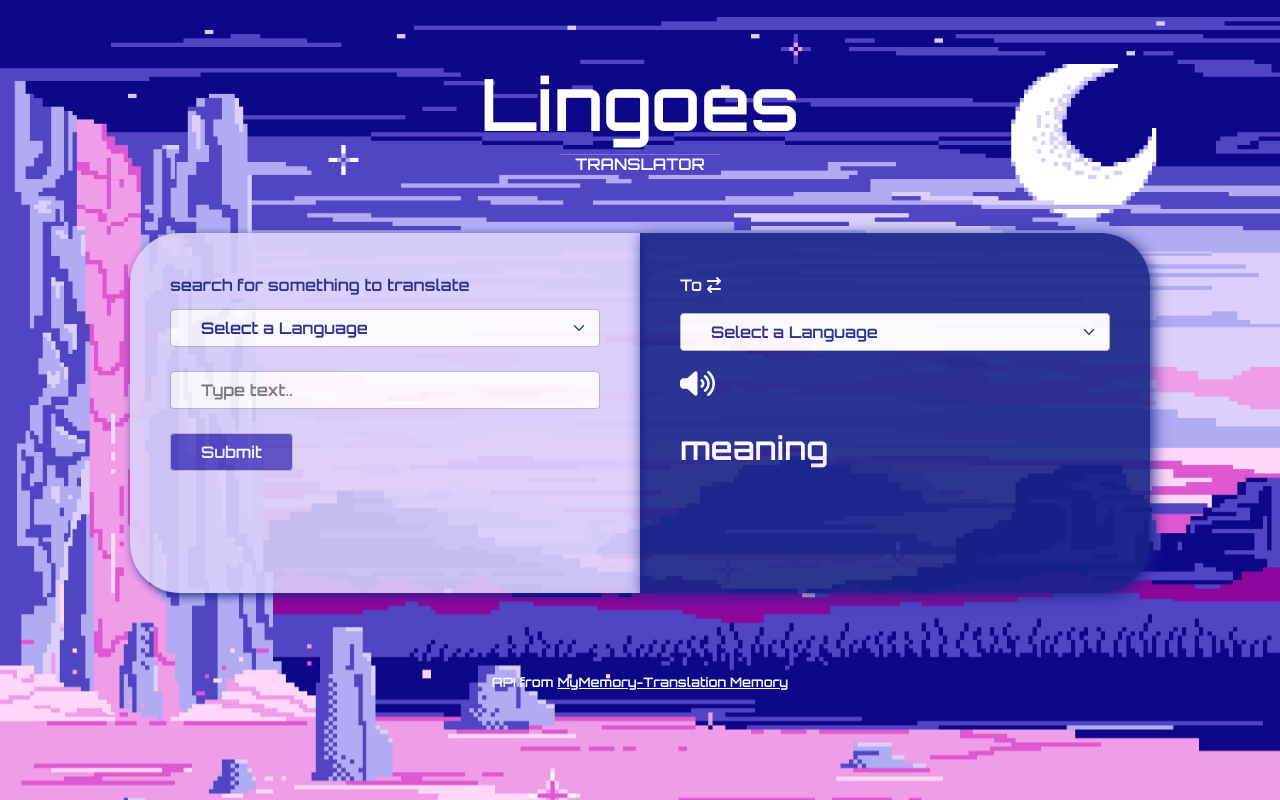
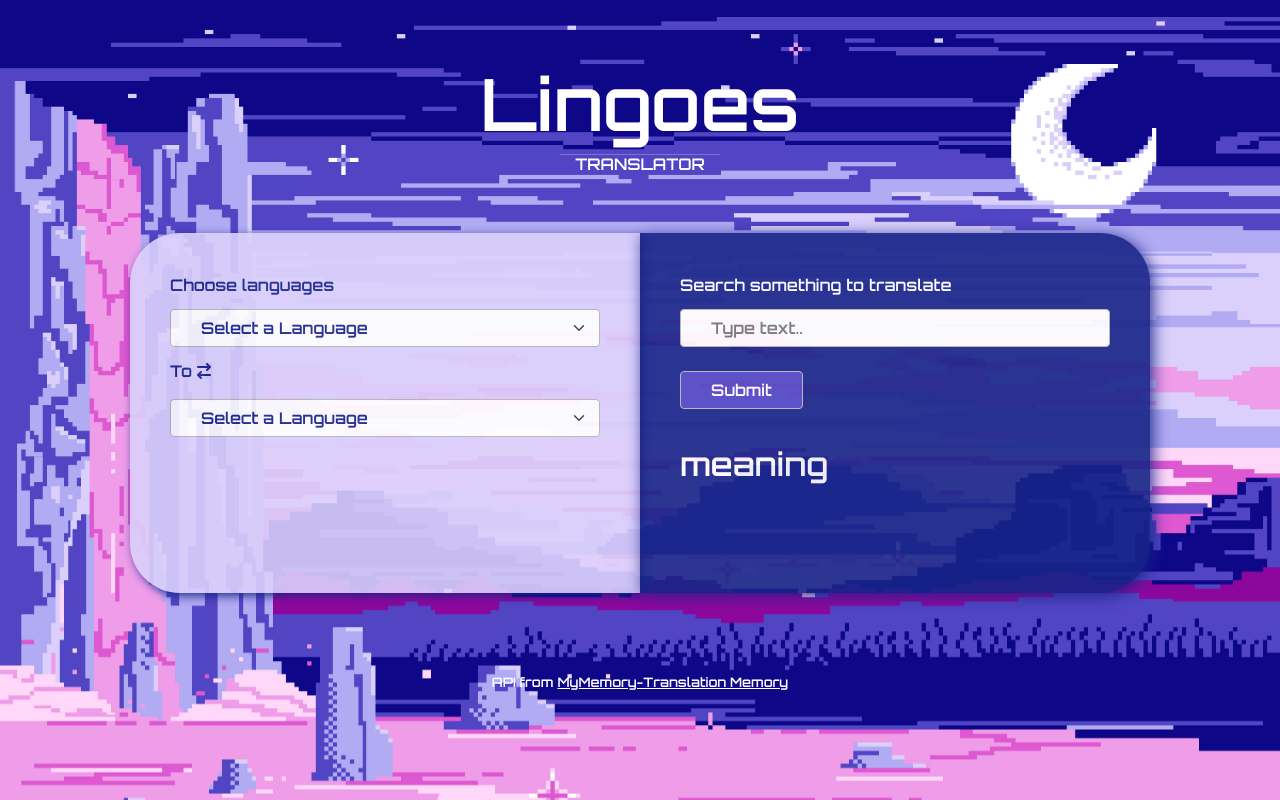
Before and after one commit to teytap/Lingoes-translate, a plain HTML site: page index.html in a window 1280 px wide. Drawn offline with nearby package versions, Linux system fonts and the light colour scheme; no server answers.

Commit message:
changed html form places

```diff
--- a/index.html
+++ b/index.html
@@ -42,7 +42,7 @@
     <main class="container">
       <div class="row">
         <div class="col initial">
-          search for something to translate
+          Choose languages
 
           <form action="">
             <select
@@ -58,18 +58,6 @@
               <option value="de">German</option>
               <option value="ja">Japanese</option>
             </select>
-
-            <input
-              type="text"
-              placeholder="Type text.."
-              class="search-word"
-              id="newWord"
-            />
-            <button type="submit" id="submit-btn">Submit</button>
-          </form>
-        </div>
-        <div class="col result">
-          <form action="">
             <p>To <i class="fa-solid fa-arrow-right-arrow-left"></i></p>
             <select
               class="form-select"
@@ -85,10 +73,22 @@
               <option value="ja">Japanese</option>
             </select>
           </form>
+        </div>
+        <div class="col result">
+          Search something to translate
+          <form action="">
+            <input
+              type="text"
+              placeholder="Type text.."
+              class="search-word"
+              id="newWord"
+            />
+            <button type="submit" id="submit-btn">Submit</button>
+          </form>
 
-          <a href="#" class="listen2"
+          <!-- <a href="#" class="listen2"
             ><i class="fa-solid fa-volume-high"></i
-          ></a>
+          ></a> -->
           <h2 class="translation mt-4">meaning</h2>
           <p id="warning" class="mt-4"></p>
         </div>
--- a/source/App.js
+++ b/source/App.js
@@ -47,6 +47,7 @@ function handleSubmit(event) {
   showTranslate(textInput, twoLanguages);
 }
 
+submitBtn.addEventListener("submit", handleSubmit);
 submitBtn.addEventListener("click", handleSubmit);
 
 showTranslate("Hello", "en|tr");
```
